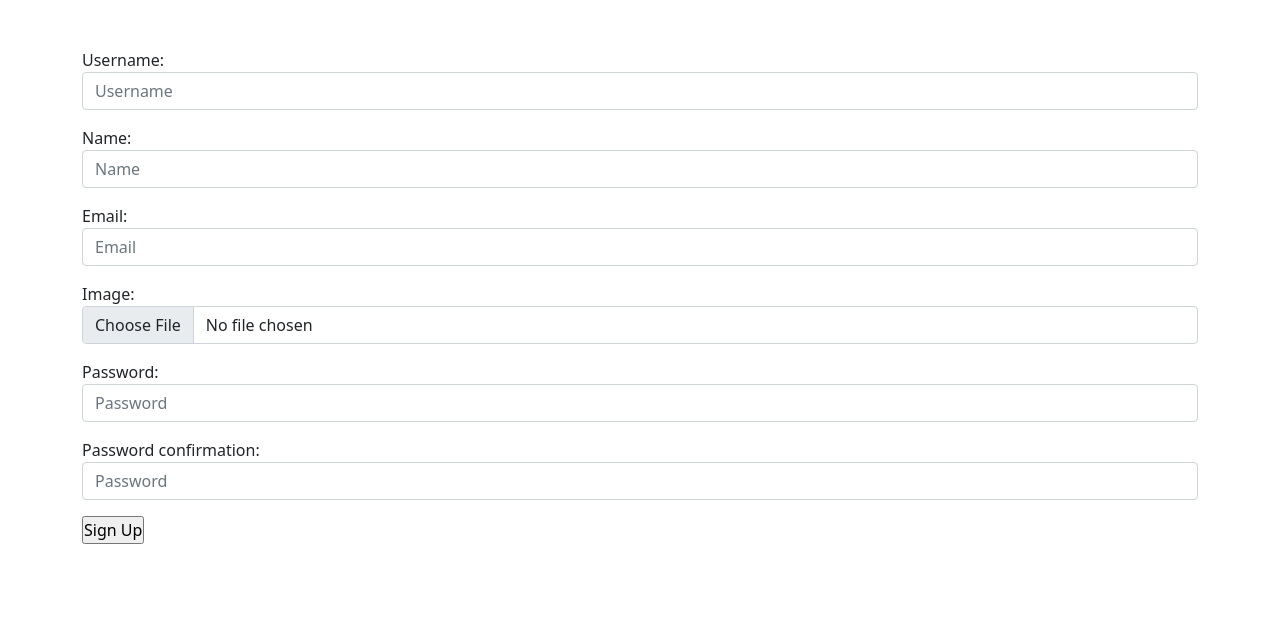
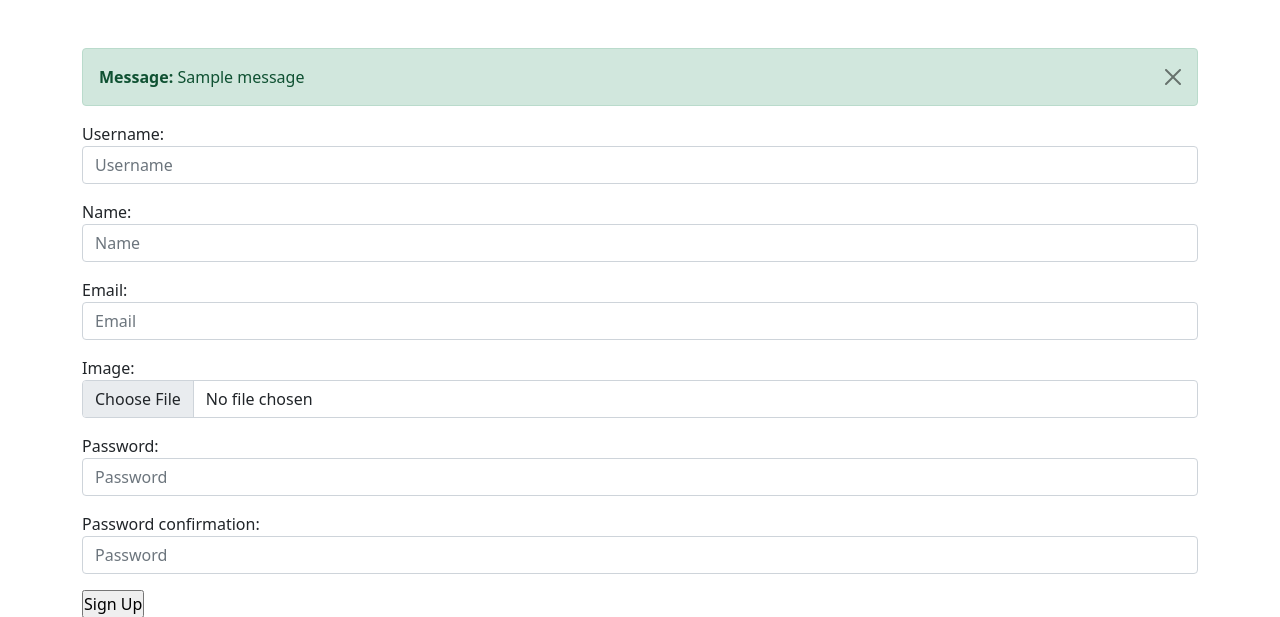
Before and after one commit to Ru1n00/Type_test, a Django app: page /sign-up in a window 1280 px wide. Shown: the part 86-703 px from the top of the page. Run offline with Django 4.2, Linux system fonts and the light colour scheme; tables that the repository leaves empty hold one stand-in row (values such as "Sample post"); one stand-in notice (Sample message) is shown.

Commit message:
Show error message alerts

```diff
--- a/type_test/templates/type_test/signup.html
+++ b/type_test/templates/type_test/signup.html
@@ -2,6 +2,12 @@
 
 {% block content %}
     <div class="container my-5">
+        {% for message in messages %}
+            <div class="alert alert-{{message.tags}} alert-dismissible fade show" role="alert">
+                <strong>Message: </strong> {{message}}
+                <button type="button" class="btn-close" data-bs-dismiss="alert" aria-label="Close"></button>
+            </div>
+        {% endfor %}
         <form action="" method="post">
             {% csrf_token %}
             {{form.as_p}}
```
